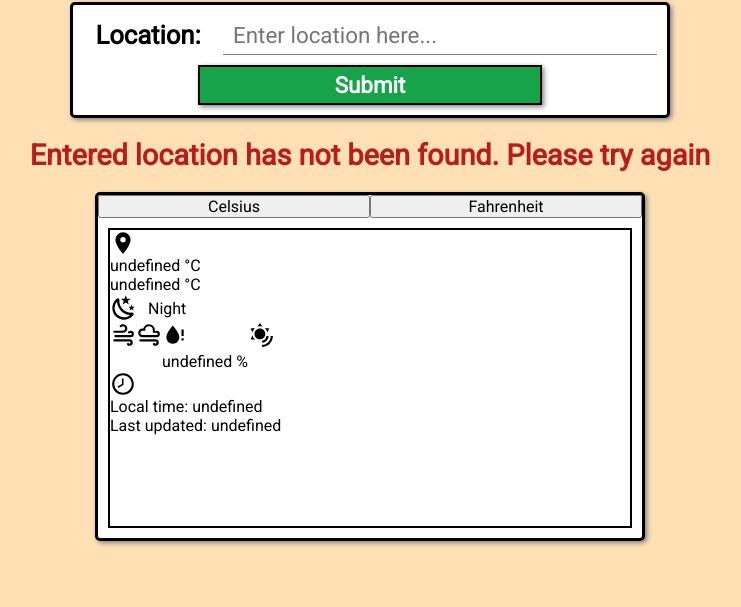
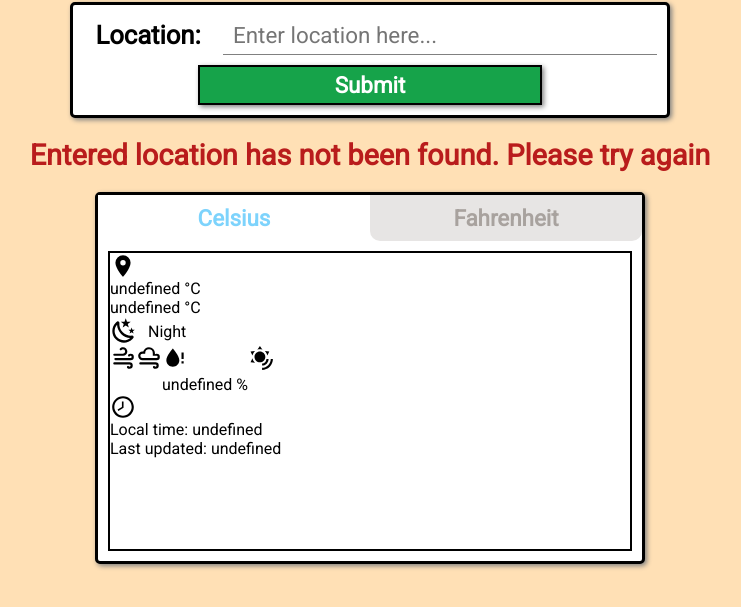
Before and after one commit to nedimburo/odin-weather-app, a website built with webpack: page dist/index.html in a window 1280 px wide. Both pictures are taken after a click on the button "Celsius". Shown: the part 83-690 px from the top of the page, without its empty margins (270-1011 px from the left). Built offline with nearby package versions, Linux system fonts and the light colour scheme; no server answers.

Commit message:
Added style for temperature selection buttons

```diff
--- a/src/display.js
+++ b/src/display.js
@@ -43,14 +43,24 @@ const displayController=(()=>{
         // Temperature buttons
         let celsiusButton=document.getElementById("celsius-button");
         let fahrentheitButton=document.getElementById("fahrenheit-button");
+        celsiusButton.classList.add("selected-button");
+        fahrentheitButton.classList.add("not-selected-button");
         celsiusButton.addEventListener("click", ()=>{
+            toggleButtonClass(celsiusButton, fahrentheitButton);
             document.getElementById("temperature").textContent=weatherInfo.temp_c+` °C`;
             document.getElementById("feelslike").textContent=weatherInfo.feelslike_c+` °C`;
         });
         fahrentheitButton.addEventListener("click", ()=>{
+            toggleButtonClass(fahrentheitButton, celsiusButton);
             document.getElementById("temperature").textContent=weatherInfo.temp_f+` °F`;
             document.getElementById("feelslike").textContent=weatherInfo.feelslike_f+` °F`;
         });
+    };
+    const toggleButtonClass=(selected, notSelected)=>{
+        selected.classList.add("selected-button");
+        selected.classList.remove("not-selected-button");
+        notSelected.classList.add("not-selected-button");
+        notSelected.classList.remove("selected-button");
     };
     return{
         getLocationData
```
Also changed, not shown: dist/index.html, dist/main.js, dist/style.css.
